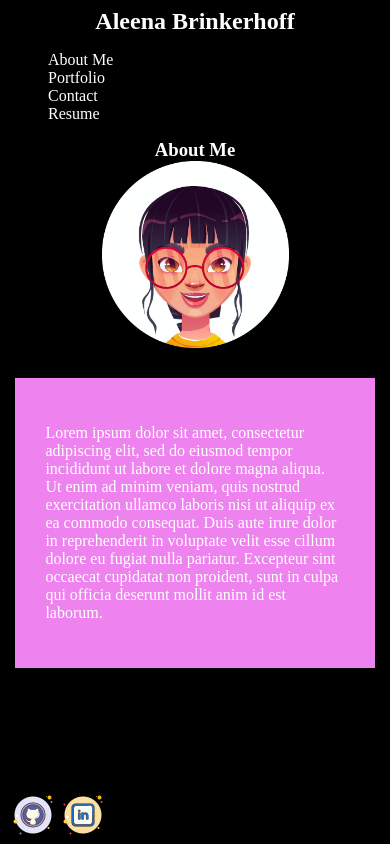
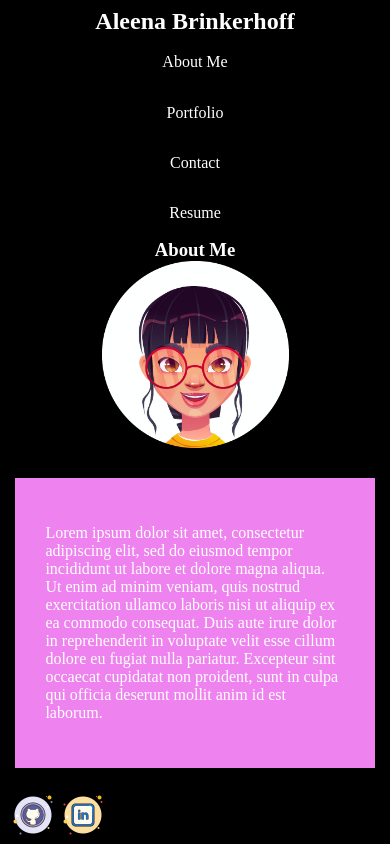
Before and after one commit to Aleenabrink93/React-Portfolio, a React (Create React App) app: page / in a window 390 px wide. Built offline with nearby package versions, Linux system fonts and the light colour scheme.

Commit message:
Styled nav bar (made it responsive)

```diff
--- a/src/components/nav/nav.css
+++ b/src/components/nav/nav.css
@@ -0,0 +1,42 @@
+.navActive{
+    background-color: violet;
+
+}
+
+nav {
+    display: flex;
+    align-items: center;
+}
+
+nav ul{
+    text-decoration: none;
+    color: white;
+    display: flex;
+    justify-content: space-between;
+    justify-items: center;
+}
+
+nav li {
+    text-decoration: none;
+    list-style: none;
+    margin: 30px;
+    padding: 15px
+}
+
+
+
+@media screen and (max-width: 817px) {
+    nav ul{
+        display: block;
+        margin: auto auto;
+        text-align: center;
+        padding: 0px;
+    }
+    li.mx-2 {
+        margin: 2px;
+    }
+    nav li {
+        margin: 3px
+    }
+
+}
--- a/src/components/nav/nav.jsx
+++ b/src/components/nav/nav.jsx
@@ -1,21 +1,21 @@
 import React from 'react'
 import './nav.css'
 
-const Nav = (props) => {
+const Navbar = (props) => {
     const {currentTab,setCurrentTab} = props
   return (
     <nav>
-			<ul className="flex-row mobile-view">
-				<li className={currentTab === "about" ? "mx-2 navActive" : "mx-2"}>
+			<ul>
+				<li>
 					<span onClick={() => setCurrentTab("about")}>About Me</span>
-				</li>
-				<li className={currentTab === "portfolio" ? "mx-2 navActive" : "mx-2"}>
+                </li>
+				<li className={currentTab === "portfolio" ? "navActive" : "mx-2"}>
 					<span onClick={() => setCurrentTab("portfolio")}>Portfolio</span>
 				</li>
-				<li className={currentTab === "contact" ? "mx-2 navActive" : "mx-2"}>
+				<li className={currentTab === "contact" ? "navActive" : "mx-2"}>
 					<span onClick={() => setCurrentTab("contact")}>Contact</span>
 				</li>
-				<li className={currentTab === "resume" ? "mx-2 navActive" : "mx-2"}>
+				<li className={currentTab === "resume" ? "navActive" : "mx-2"}>
 					<span onClick={() => setCurrentTab("resume")}>Resume</span>
 				</li>
 			</ul>
@@ -24,4 +24,5 @@ const Nav = (props) => {
   )
 }
 
-export default Nav
+
+export default Navbar
```
